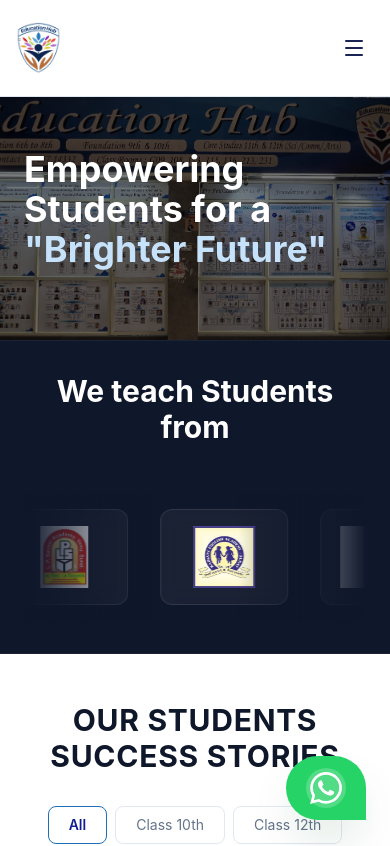
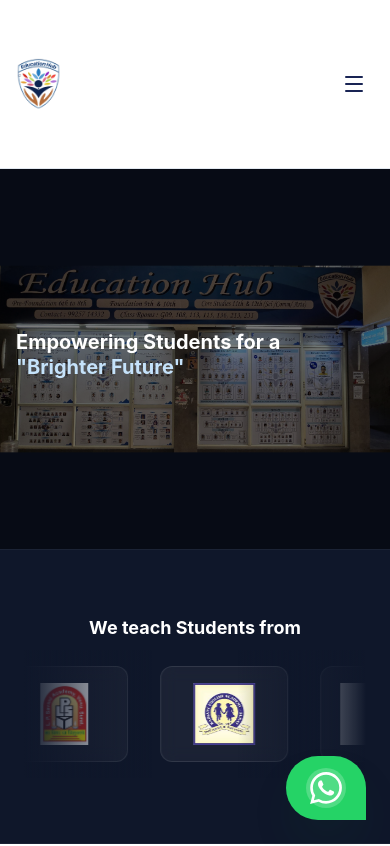
Before and after one commit to KushMody/Education-Hub-Surat, a React (Vite) app: page / in a window 390 px wide. Shown: the top 846 px of the page. Built offline with nearby package versions, Linux system fonts and the light colour scheme; a web font is replaced by a local one.

Commit message:
Optimize viewport: precise 20/45/35 proportional layout for mobile and laptop visibility fixes

```diff
--- a/src/components/Hero.jsx
+++ b/src/components/Hero.jsx
@@ -17,7 +17,7 @@
     }, [images.length]);
 
     return (
-        <section id="home" className="relative w-full aspect-[16/10] sm:aspect-video lg:h-[calc(100vh-112px)] lg:min-h-[600px] flex items-center justify-center overflow-hidden scroll-mt-24 mt-[96px] sm:mt-[112px]">
+        <section id="home" className="relative w-full h-[45dvh] lg:h-[calc(100vh-112px)] lg:min-h-[750px] flex items-center justify-center overflow-hidden scroll-mt-24 mt-[20dvh] lg:mt-[112px]">
 
             {/* Background Image Slider */}
             <div className="absolute inset-0 w-full h-full z-0 overflow-hidden bg-slate-900">
@@ -29,7 +29,7 @@
                         animate={{ opacity: 1, scale: 1 }}
                         exit={{ opacity: 0, scale: 0.95 }}
                         transition={{ duration: 1.5, ease: "easeInOut" }}
-                        className="absolute inset-0 w-full h-full object-cover object-top"
+                        className="absolute inset-0 w-full h-full object-contain sm:object-cover object-center lg:object-top"
                         alt="Hero background"
                     />
                 </AnimatePresence>
@@ -38,14 +38,14 @@
             </div>
 
             {/* Content Container */}
-            <div className="max-w-7xl mx-auto px-6 w-full relative z-10 flex flex-col justify-center h-full">
+            <div className="max-w-7xl mx-auto px-4 w-full relative z-10 flex flex-col justify-center h-full">
                 <motion.div
                     initial={{ opacity: 0, y: 30 }}
                     animate={{ opacity: 1, y: 0 }}
                     transition={{ duration: 1, delay: 0.5 }}
                     className="max-w-4xl"
                 >
-                    <h1 className="text-4xl sm:text-5xl md:text-7xl lg:text-8xl font-bold text-white leading-[1.1] mb-4">
+                    <h1 className="text-xl sm:text-5xl md:text-7xl lg:text-8xl font-bold text-white leading-tight sm:leading-[1.1] mb-2">
                         Empowering Students for a
                         <br />
                         <span className="text-[#c5e2fa]">"Brighter Future"</span>
--- a/src/components/Navbar.jsx
+++ b/src/components/Navbar.jsx
@@ -71,10 +71,10 @@
 
     return (
         <nav
-            className={`fixed top-0 left-0 w-full z-50 transition-all duration-300 bg-white border-b border-slate-200 ${isScrolled ? 'py-2 shadow-md' : 'py-4'
-                }`}
+            className={`fixed top-0 left-0 w-full z-50 transition-all duration-300 bg-white border-b border-slate-200 ${isScrolled ? 'py-1 shadow-md' : 'py-2'
+                } h-[20dvh] lg:h-auto flex items-center`}
         >
-            <div className="max-w-7xl mx-auto px-4 sm:px-6 flex items-center justify-between">
+            <div className="max-w-7xl mx-auto px-4 sm:px-6 flex items-center justify-between w-full">
 
                 {/* Logo */}
                 <a href="#" className="flex items-center active:scale-95 transition-transform" onClick={() => window.scrollTo({ top: 0, behavior: 'smooth' })}>
--- a/src/components/PartnerSchools.jsx
+++ b/src/components/PartnerSchools.jsx
@@ -13,10 +13,10 @@
     ];
 
     return (
-        <section className="py-8 sm:py-20 bg-slate-900 border-t border-b border-white/5 relative overflow-hidden">
-            <div className="max-w-7xl mx-auto px-6">
-                <div className="text-center mb-12">
-                    <h2 className="text-3xl md:text-4xl font-bold text-white">
+        <section className="h-[35dvh] lg:h-auto py-2 sm:py-20 bg-slate-900 border-t border-b border-white/5 relative overflow-hidden flex items-center">
+            <div className="max-w-7xl mx-auto px-6 w-full">
+                <div className="text-center mb-2 sm:mb-12">
+                    <h2 className="text-lg sm:text-4xl font-bold text-white">
                         We teach Students from
                     </h2>
                 </div>
```
